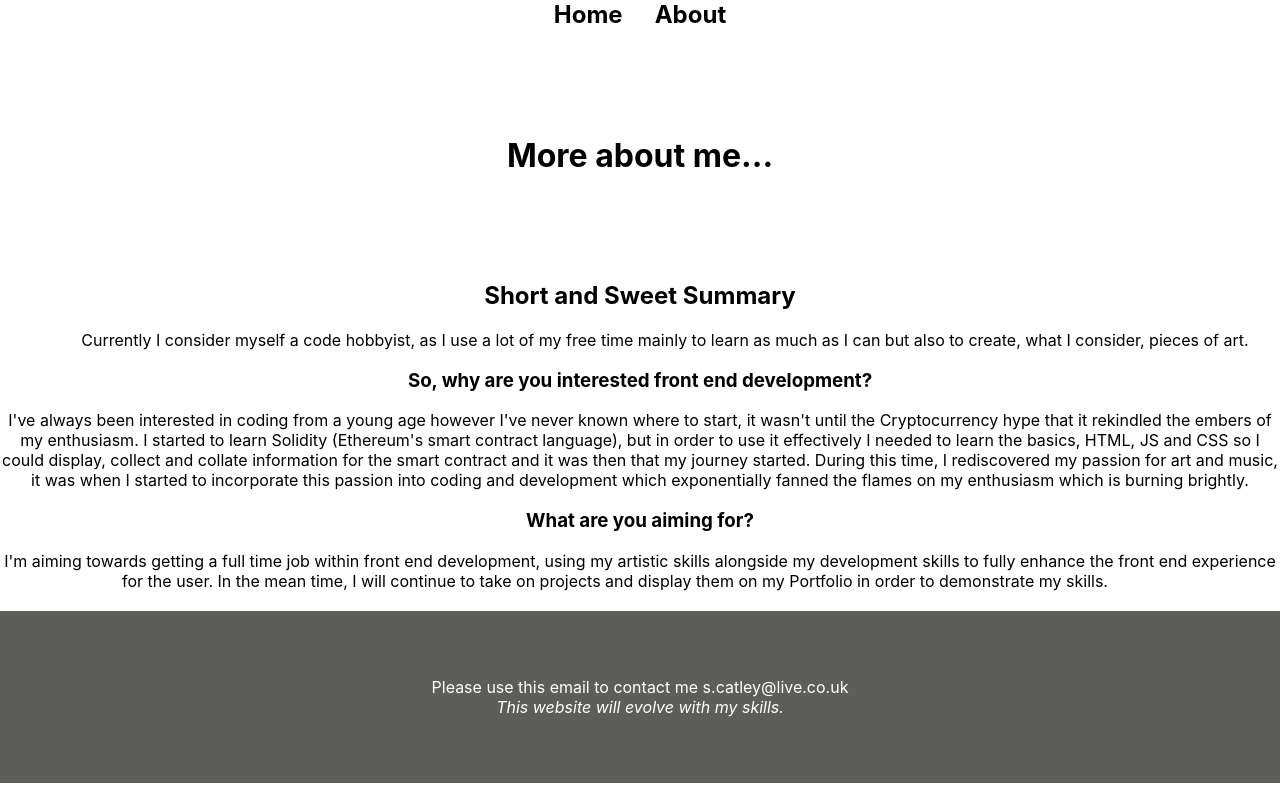
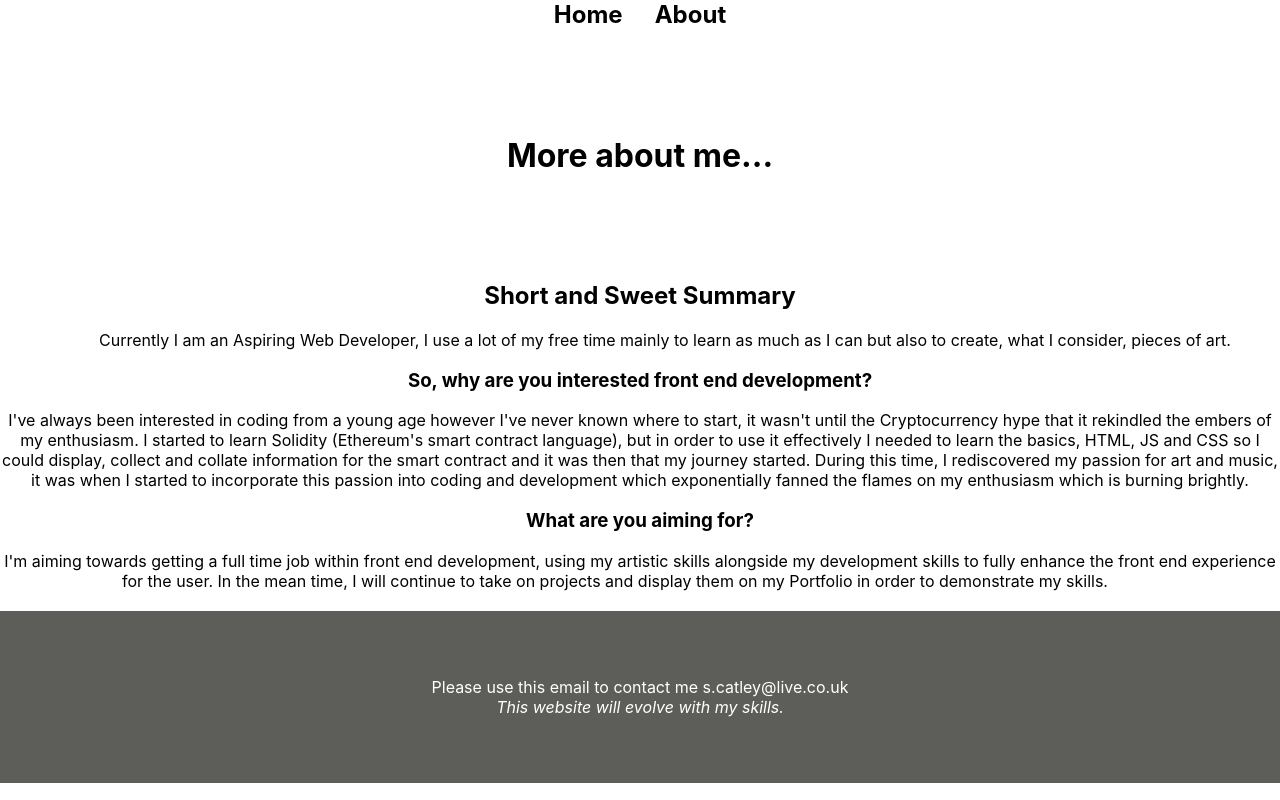
Before and after one commit to Catley94/portfolio, a React (Create React App) app: page /About in a window 1280 px wide. Built offline with nearby package versions, Linux system fonts and the light colour scheme.

Commit message:
Added few changes to text

```diff
--- a/public/index.html
+++ b/public/index.html
@@ -22,7 +22,7 @@
       work correctly both with client-side routing and a non-root public URL.
       Learn how to configure a non-root public URL by running `npm run build`.
     -->
-    <title>Under the code</title>
+    <title>iamsamtc</title>
   </head>
   <body>
     <noscript>You need to enable JavaScript to run this app.</noscript>
--- a/src/About/About.js
+++ b/src/About/About.js
@@ -11,7 +11,7 @@ const About = (props) => {
         <div className="AboutMe">
             <h2 className="aboutTitle">Short and Sweet Summary</h2>
             <p className="aboutDesc">
-                Currently I consider myself a code hobbyist, as I use a lot of my free time mainly to learn as much as I can but also to create, what I consider, pieces of art.
+                Currently I am an Aspiring Web Developer, I use a lot of my free time mainly to learn as much as I can but also to create, what I consider, pieces of art.
                 <h3 class="headerQ">So, why are you interested front end development?</h3>
                 I've always been interested in coding from a young age however I've never known where to start, it wasn't until the Cryptocurrency hype that it rekindled the embers of my enthusiasm. I started to learn Solidity (Ethereum's smart contract language), but in order to use it effectively I needed to learn the basics, HTML, JS and CSS so I could display, collect and collate information for the smart contract and it was then that my journey started.
                 During this time, I rediscovered my passion for art and music, it was when I started to incorporate this passion into coding and development which exponentially fanned the flames on my enthusiasm which is burning brightly.
```
